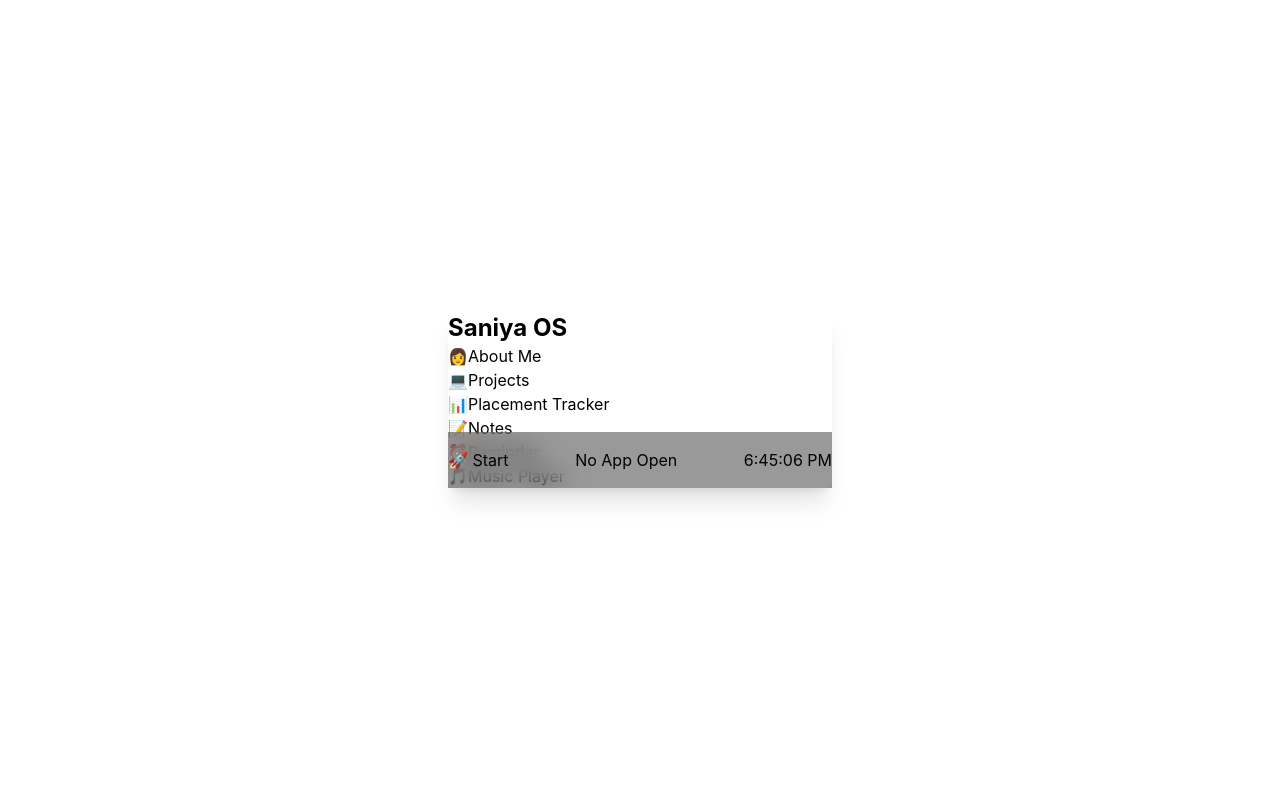
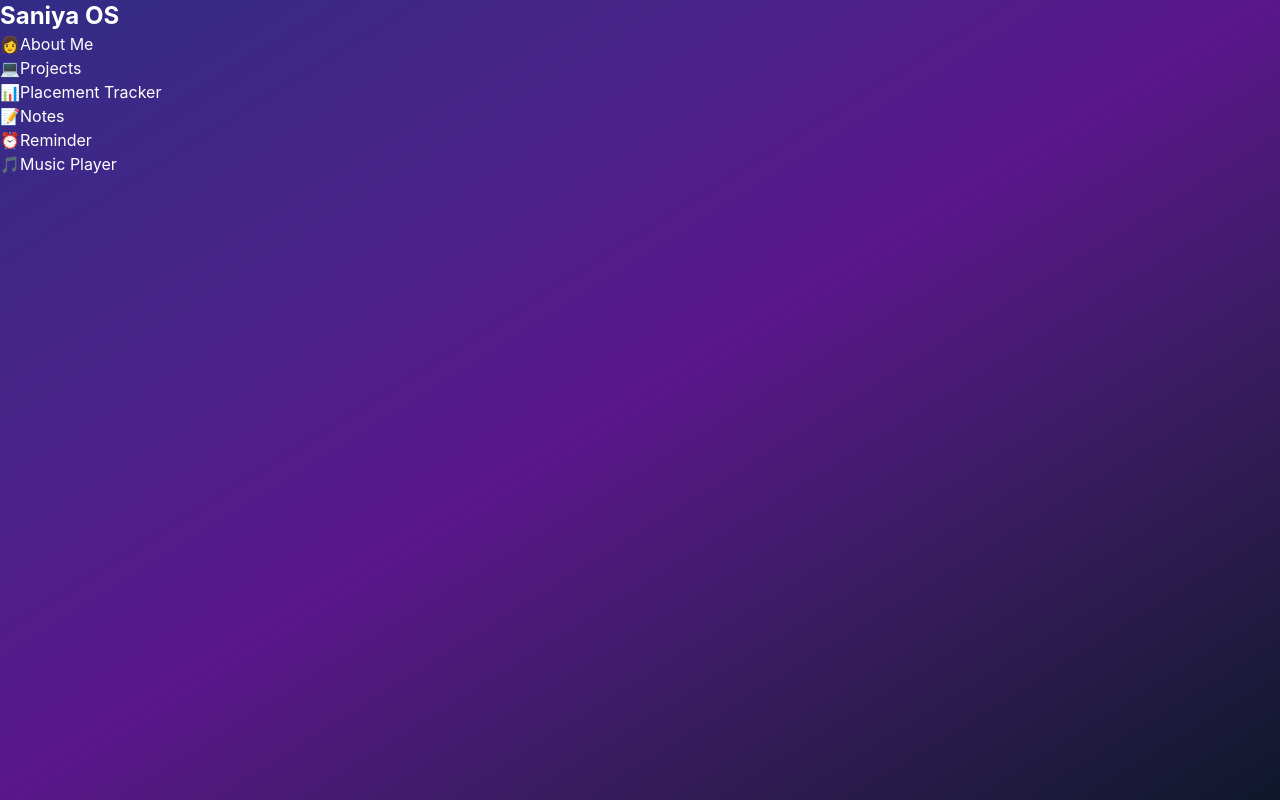
Before and after one commit to saniyamehra03/Saniya_OS, a React (Vite) app: page / in a window 1280 px wide. Built offline with nearby package versions, Linux system fonts and the light colour scheme.

Commit message:
add key in each element

```diff
--- a/src/App.jsx
+++ b/src/App.jsx
@@ -5,12 +5,12 @@ import Window from "./components/Window";
 import Taskbar from "./components/Taskbar";
 const App = () => {
   const Icons = [
-    { emoji: "👩", name: "About Me" },
-    { emoji: "💻", name: "Projects" },
-    { emoji: "📊", name: "Placement Tracker" },
-    { emoji: "📝", name: "Notes" },
-    { emoji: "⏰", name: "Reminder" },
-    { emoji: "🎵", name: "Music Player" },
+    {   id: 1,emoji: "👩", name: "About Me" },
+    {   id: 2, emoji: "💻", name: "Projects" },
+    {   id: 3 ,emoji: "📊", name: "Placement Tracker" },
+    {  id: 4,emoji: "📝", name: "Notes" },
+    {  id: 5 ,emoji: "⏰", name: "Reminder" },
+    {  id: 6 ,emoji: "🎵", name: "Music Player" },
   ];
 
 const [openApp, setOpenApp] = useState(null);
@@ -19,10 +19,11 @@ const appContent={
   "Projects": <p>My projects will be shown here.</p>,
   "Notes": <textarea />,
   "Reminder":<p>Reminder app coming soon.</p>,
-  "Music Player":<p>🎵 Music app coming soon...</p>
+  "Music Player":<p>🎵 Music app coming soon...</p>,
+  "Placement Tracker": <p>Placement tracking coming soon.</p>
 }
   return (
-   <div className="absolute top-1/2 left-1/2 -translate-x-1/2 -translate-y-1/2 bg-white text-black p-4 rounded-lg w-96 shadow-xl z-10">
+   <div className="h-screen flex flex-col text-white bg-gradient-to-br from-indigo-900 via-purple-900 to-slate-900 p-4 relative">
       <div className="text-2xl font-bold mb-4">
         Saniya OS
       </div>
@@ -46,14 +47,6 @@ const appContent={
         </Window>
       )
      }
-
-      <div className="absolute bottom-0 left-0 right-0 h-14 bg-black/40 backdrop-blur-md flex items-center justify-between px-4">
-        <div>🚀 Start</div>
-      <Taskbar openApp={openApp}/>
-        <div>
-          {new Date().toLocaleTimeString()}
-        </div>
-      </div>
     </div>
   );
 };
--- a/src/components/Taskbar.jsx
+++ b/src/components/Taskbar.jsx
@@ -2,8 +2,10 @@ import React from 'react'
 
 const Taskbar = ({openApp}) => {
   return (
-    <div>
+     <div className="absolute bottom-0 left-0 right-0 h-14 bg-black/40 backdrop-blur-md flex items-center justify-between px-4">
+      <div>🚀 Start</div>
      {openApp || "No App Open"}
+    <div>{new Date().toLocaleTimeString()}</div>
     </div>
   );
 };
```
